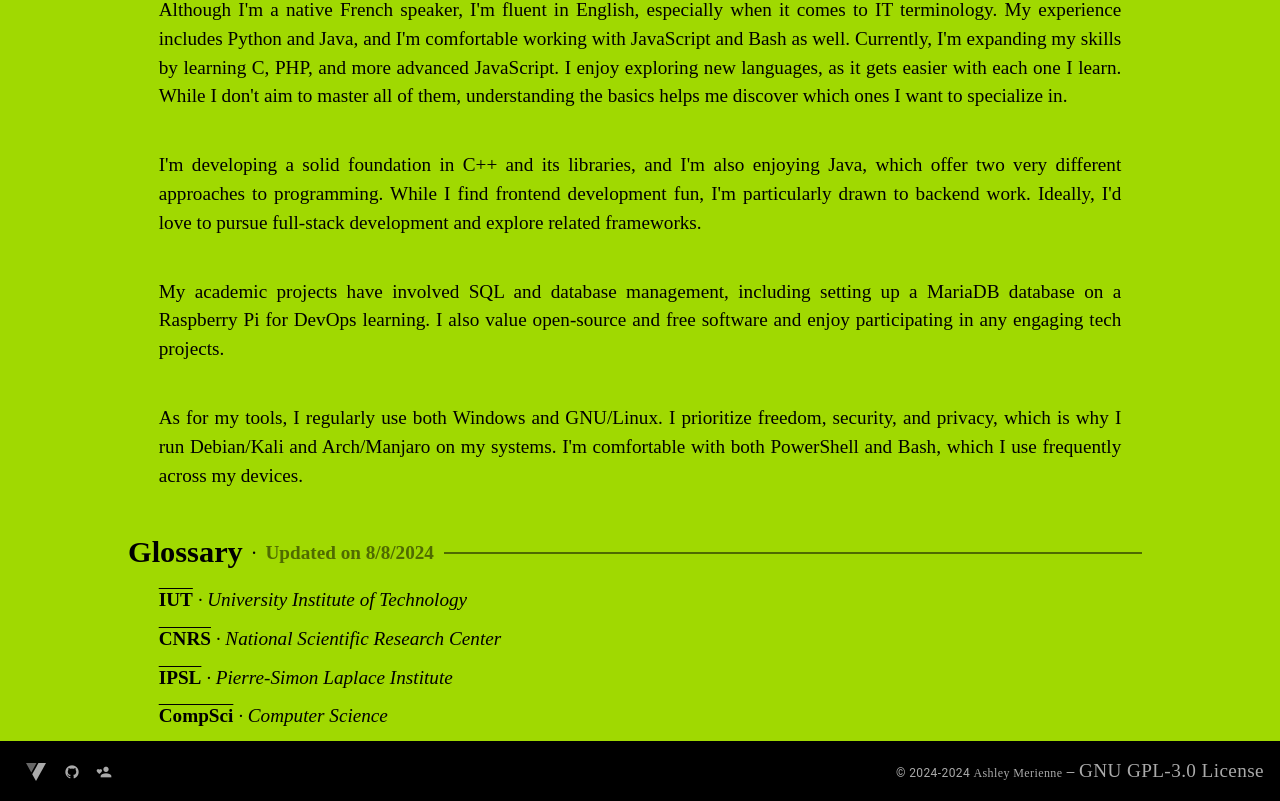
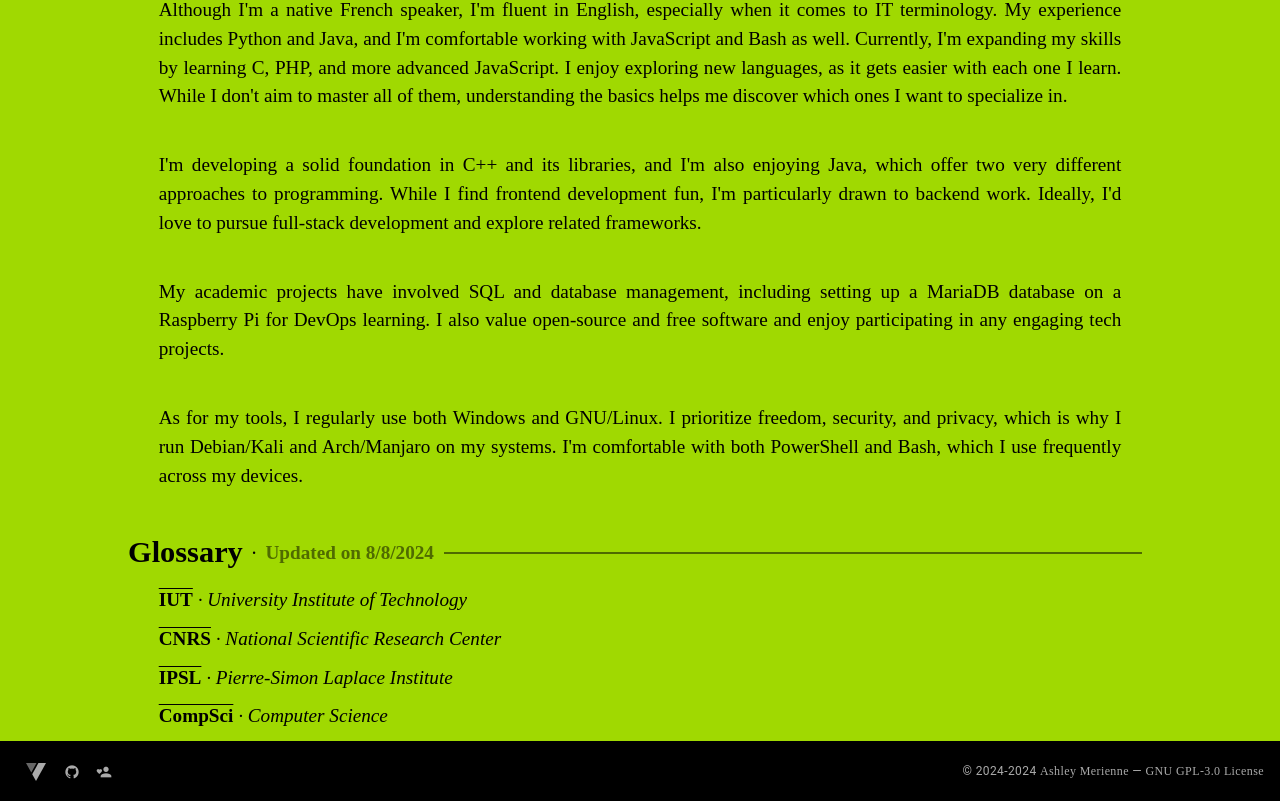
Before and after one commit to sillyash/sillyash.github.io, a Vue app: page / in a window 1280 px wide. Shown: the part 401-1202 px from the top of the page. Built offline with nearby package versions, Linux system fonts and the light colour scheme; a web font is replaced by a local one.

Commit message:
Fix footer license link font size
The license link inherited a global "a { font-size: 1.2rem }" rule
instead of matching the surrounding .text-caption copyright text
(~0.75rem), making it look inconsistently large in the footer.

Fixes #5

```diff
--- a/src/components/AppFooter.vue
+++ b/src/components/AppFooter.vue
@@ -72,6 +72,7 @@
   }
 
   #licenseInfo {
+    font-size: 0.75rem;
     color: var(--text-color-footer);
     text-decoration: none;
     transition: 0.4s all;
```
